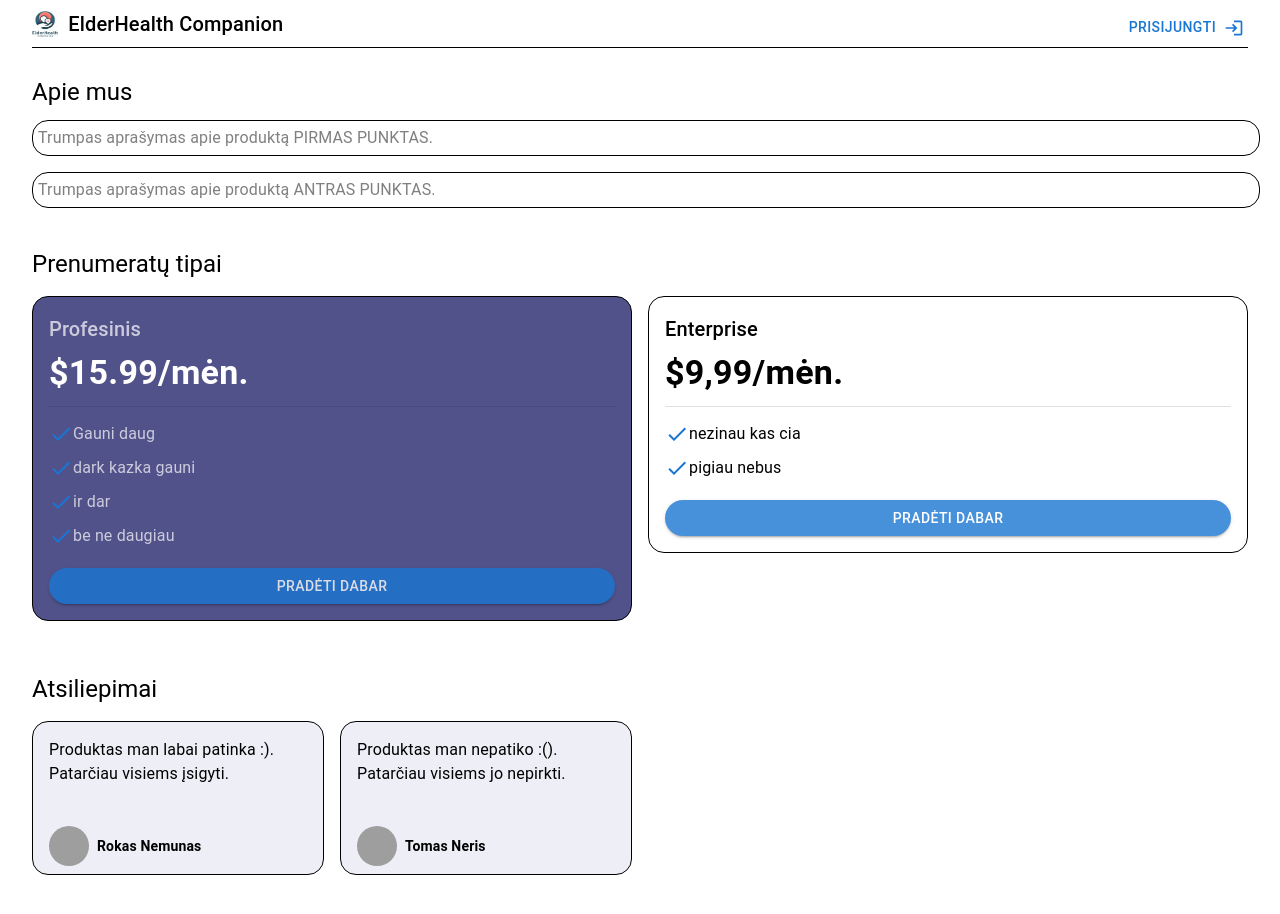
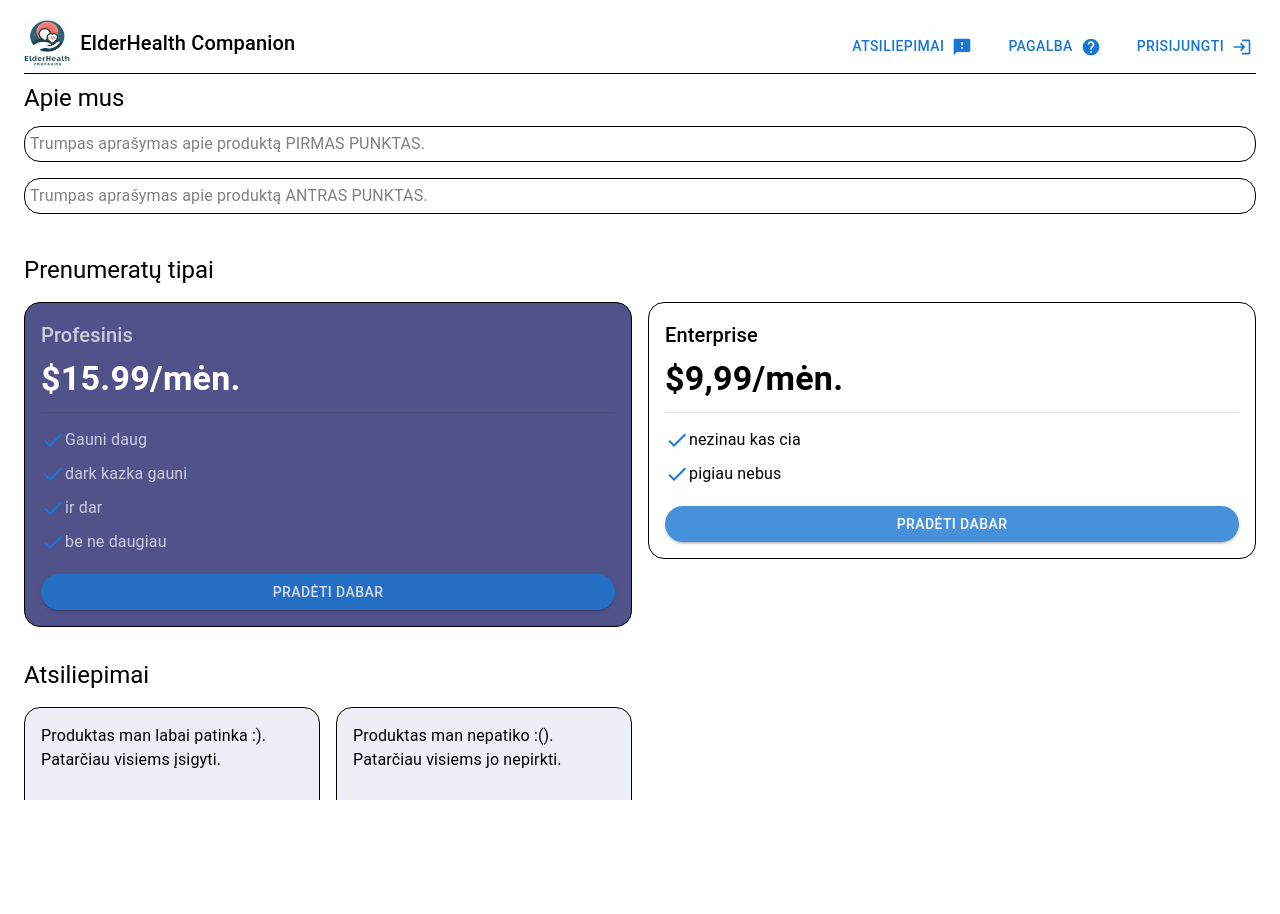
Before and after one commit to Cipekaje/elderhealthnext-app, a Next.js app: page / in a window 1280 px wide. Shown: the top 914 px of the page. After the commit the page ends 800 px from the top, so only its background shows below. Built offline with nearby package versions, Linux system fonts and the light colour scheme; grey boxes are pictures that could not be loaded.

Commit message:
Fixed scrolling/added global css

```diff
--- a/package.json
+++ b/package.json
@@ -9,11 +9,13 @@
     "lint": "next lint"
   },
   "dependencies": {
+    "@emotion/cache": "^11.11.0",
     "@emotion/react": "^11.11.4",
     "@emotion/styled": "^11.11.0",
     "@fontsource/roboto": "^5.0.12",
     "@mui/icons-material": "^5.15.14",
     "@mui/material": "^5.15.14",
+    "@mui/material-nextjs": "^5.15.11",
     "bcrypt": "^5.1.1",
     "bcryptjs": "^2.4.3",
     "git": "^0.1.5",
--- a/src/layouts/MainHomeLayout.tsx
+++ b/src/layouts/MainHomeLayout.tsx
@@ -9,6 +9,8 @@ import { Stack, Button, Box } from '@mui/material';
 import IconButton from '@mui/material/IconButton';
 import LoginIcon from '@mui/icons-material/Login';
 import CheckIcon from '@mui/icons-material/Check';
+import HelpIcon from '@mui/icons-material/Help';
+import FeedbackIcon from '@mui/icons-material/Feedback';
 
 import Divider from '@mui/material/Divider';
 import Avatar from '@mui/material/Avatar';
@@ -33,50 +35,33 @@ const MainHomeLayout = ({ children }: MainHomeLayoutProps) => {
   };
 
   return (
-    <div style={{ overflowY: 'auto', height: '140vh', position: 'relative' }}>
-      {/* VIRSUTINE SEKCIJA */}
-      <Container maxWidth="xl">
+    <div style={{ height: '100vh', position: 'relative', display: 'flex', flexFlow: 'column' }}>
+      {/* APIE MUS SEKCIJA IR PRENUMERCIJOS IR VIRSUTINE SEKCIJA ir KOMENTARU SEKCIJA*/}
+      <Container maxWidth="xl" style={{ paddingTop: '20px', overflow: 'auto' }}>
+
+        {/* VIRSUTINE SEKCIJA */}
         <Grid container justifyContent="space-between" alignItems="center">
           <Grid item>
             <Typography variant="h6" gutterBottom component="div" style={{ display: 'flex', alignItems: 'center' }}>
-              <Image src={emblemIcon} alt="ElderHealth Companion Emblem" width={26} height={26} />
+              <Image src={emblemIcon} alt="ElderHealth Companion Emblem" width={46} height={46} />
               &nbsp; ElderHealth Companion
             </Typography>
           </Grid>
           <Grid item>
-            {/* <Hidden smUp>
-              <Box
-                style={{
-                  position: 'fixed', // Fixed position
-                  bottom: 0,
-                  left: 0,
-                  width: '100%',
-                  backgroundColor: 'rgba(0, 0, 0, 0.3)',
-                  border: '0.75px solid black', // Colored border
-                  borderBottom: '1px solid black', // Apply border to bottom side
-                  borderTop: '1px solid black', // Apply border to top side
-                  borderLeft: '0px solid black', // Apply border to top side
-                  borderRadius: '2px',
-                }}
-              >
-                <IconButton>
-                  <DropdownMenu />
-                </IconButton>
-              </Box>
-            </Hidden> */}
             <Hidden smDown>
-              <Stack spacing={1} direction='row'>
+              <Stack spacing={3} direction='row'>
+                <Button endIcon={<FeedbackIcon />} onClick={handleLoginClick}>Atsiliepimai</Button>
+                <Button endIcon={<HelpIcon />} onClick={handleLoginClick}>Pagalba</Button>
                 <Button endIcon={<LoginIcon />} onClick={handleLoginClick}>Prisijungti</Button>
               </Stack>
             </Hidden>
           </Grid>
         </Grid>
+
         {/* Divider line below the entire top section */}
         <Box borderBottom="1px solid black" width="100%" marginBottom={1}></Box>
-      </Container>
 
-      {/* APIE MUS SEKCIJA IR PRENUMERCIJOS*/}
-      <Container maxWidth="xl" style={{ paddingTop: '20px' }}>
+        {/* APIE MUS SEKCIJA */}
         <Box>
           <Typography variant="h5" color="black" paddingBottom={1.5}>
             Apie mus
@@ -88,6 +73,7 @@ const MainHomeLayout = ({ children }: MainHomeLayoutProps) => {
           padding: '5px',
           border: '1px solid black', // Colored border
           borderRadius: '16px', // Adjust border-radius if needed
+          boxSizing: "border-box",
         }}
         >
           <Typography variant="body1" color="gray">
@@ -100,12 +86,16 @@ const MainHomeLayout = ({ children }: MainHomeLayoutProps) => {
           padding: '5px',
           border: '1px solid black', // Colored border
           borderRadius: '16px', // Adjust border-radius if needed
+          boxSizing: "border-box",
         }}
         >
           <Typography variant="body1" color="gray">
             Trumpas aprašymas apie produktą ANTRAS PUNKTAS.
           </Typography>
         </Box>
+
+
+
         {/* PRENUMERACIJU SEKCIJA */}
         <Box marginBottom={2} paddingTop={3}>
           <Typography variant="h5">
@@ -299,10 +289,6 @@ const MainHomeLayout = ({ children }: MainHomeLayoutProps) => {
         </Grid>
 
 
-      </Container>
-
-      {/* KOMENTARU SEKCIJA*/}
-      <Container maxWidth="xl" style={{ paddingTop: '20px' }}>
         {/* COMMENTS */}
         <Box marginTop={4} marginBottom={2}>
           <Typography variant="h5">
@@ -336,7 +322,7 @@ const MainHomeLayout = ({ children }: MainHomeLayoutProps) => {
           </Grid>
 
           {/* Testimonial 2 */}
-          <Grid item xs={12} sm={6} md={3} paddingBottom={15}>
+          <Grid item xs={12} sm={6} md={3} paddingBottom={2}>
             <Box style={{
               border: '1px solid black',
               borderRadius: '16px',
@@ -359,13 +345,14 @@ const MainHomeLayout = ({ children }: MainHomeLayoutProps) => {
             </Box>
           </Grid>
         </Grid>
+
       </Container>
 
       {/* APATINE SEKCIJA */}
       <Hidden smUp>
         <Box
           style={{
-            position: 'fixed',
+            position: 'static',
             bottom: 0,
             left: 0,
             width: '100%',
@@ -374,6 +361,7 @@ const MainHomeLayout = ({ children }: MainHomeLayoutProps) => {
             borderBottom: '1px solid black',
             borderTop: '1px solid black',
             borderLeft: '0px solid black',
+            borderRight: '0px solid black',
             borderRadius: '2px',
             zIndex: 10, // Set a high z-index value
           }}
--- /dev/null
+++ b/src/pages/_app.js
@@ -0,0 +1,6 @@
+import '../styles.css'
+
+// This default export is required in a new `pages/_app.js` file.
+export default function MyApp({ Component, pageProps }) {
+  return <Component {...pageProps} />
+}
--- /dev/null
+++ b/src/styles.css
@@ -0,0 +1,10 @@
+body{
+    overflow: hidden;
+    margin: 0px;
+}
+.container{
+
+}
+.testas{
+
+}
```
Also changed, not shown: src/app/layout.tsx (+6 -1 lines), src/layouts/HelpLayout.tsx (added, +18 -0 lines), 1 other file (tests, documents, lock files or other folders).
